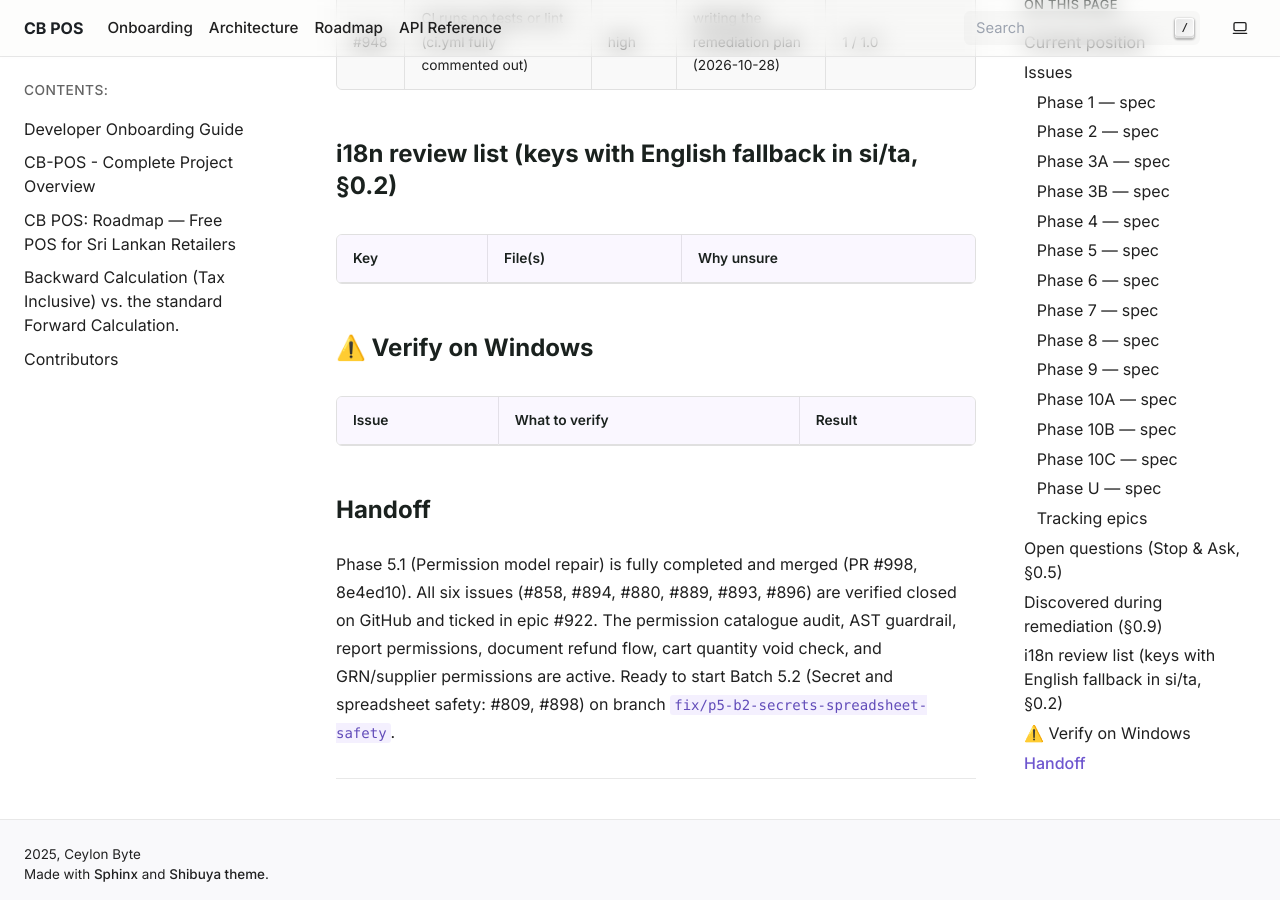
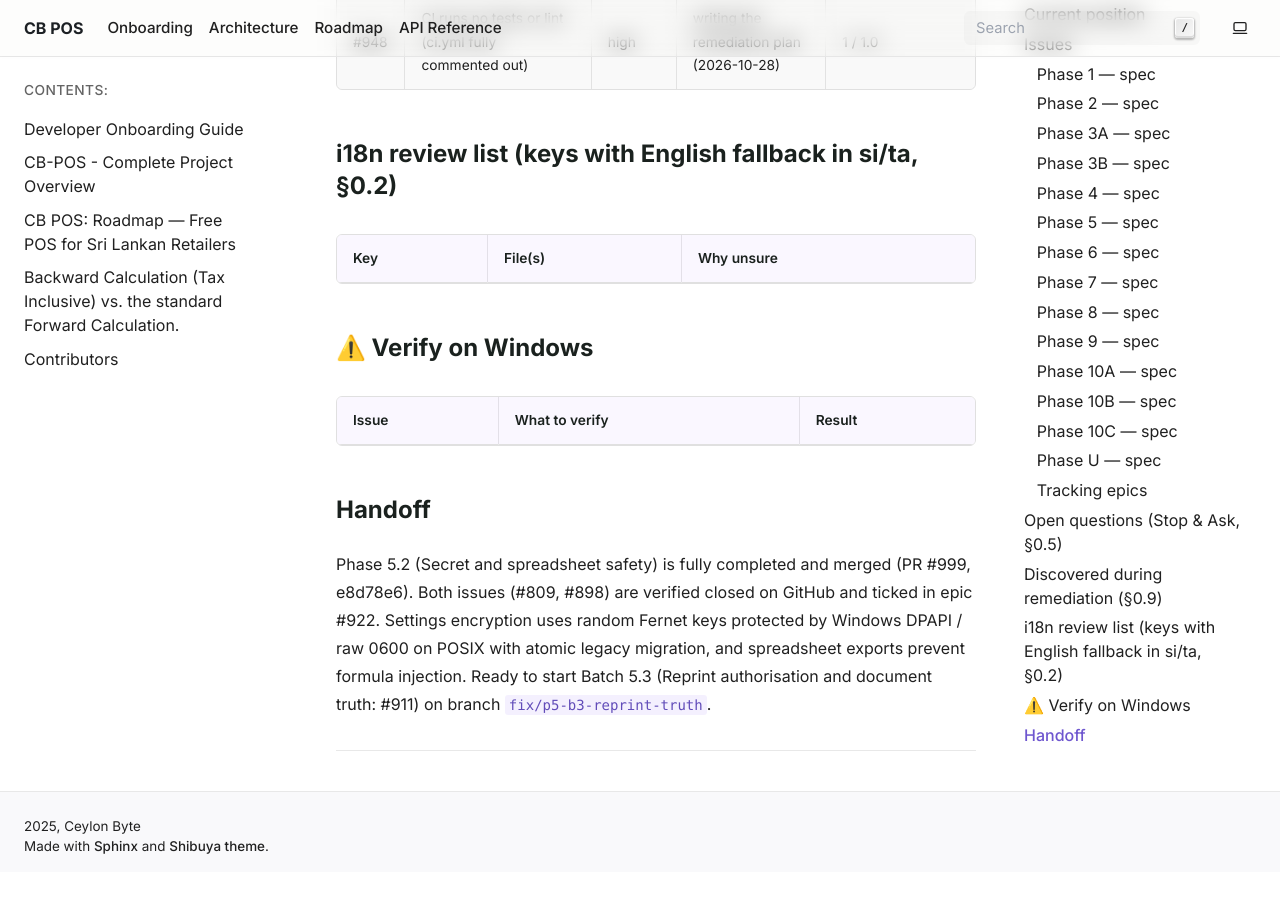
Before and after one commit to HMAHD/CB-POS, a Sphinx documentation site: the page built from docs/remediation/PROGRESS.md, in a window 1280 px wide and 900 px high, scrolled down 25456 px. Built offline with Sphinx 7.4.7, drawn with Linux system fonts in a browser that asks for light colours; pages that are not in the unit, such as notebooks, are missing from menus; after the commit the page ends 26328 px from its top, so only the background shows below that; some of the changed text lies outside the part shown.

Commit message:
docs(remediation): complete Phase 5.2 and start Batch 5.3

```diff
--- a/docs/remediation/PROGRESS.md
+++ b/docs/remediation/PROGRESS.md
@@ -25,7 +25,7 @@ Statuses: `todo` · `in-progress` · `blocked (Q#)` · `pr-open` · `done` (merg
 
 ## Current position
 
-- Phase: 5 · Batch: 5.2 · Branch: fix/p5-b2-secrets-spreadsheet-safety · PR: none · Last session: 2026-11-07
+- Phase: 5 · Batch: 5.3 · Branch: fix/p5-b3-reprint-truth · PR: none · Last session: 2026-11-07
 
 ## Issues
 
@@ -135,8 +135,8 @@ Statuses: `todo` · `in-progress` · `blocked (Q#)` · `pr-open` · `done` (merg
 | #893 | Lowering a cart line's quantity skips the void permission and leaves no audit… | medium | 5.1 | done | #998 | 8e4ed10 · Require sales.void or override when lowering cart quantity, audit LINE_QTY_REDUCED via CartAuditService |
 | #894 | Eight permissions in the Permissions screen are checked nowhere, and CSV impo… | medium | 5.1 | done | #998 | 8e4ed10 · Permission catalogue audit, remove inventory.delete, gate CSV/categories/units/proforma/maintenance, AST guardrail |
 | #896 | Committing a GRN has no permission check (purchase.create_grn is defined but … | medium | 5.1 | done | #998 | 8e4ed10 · Enforce purchase.create_grn on GRN commit, add suppliers.manage and migration |
-| #809 | Settings encryption key is derived from hostname when missing (predictable) | medium | 5.2 | done | | Random Fernet key, DPAPI/raw protection at rest, atomic legacy migration, unwrap quarantine |
-| #898 | Excel export writes text cells starting with "=" as live formulas (CSV/formul… | medium | 5.2 | done | | Prevent formula injection via XLSX_WRITER_OPTIONS and csv_safe escaping |
+| #809 | Settings encryption key is derived from hostname when missing (predictable) | medium | 5.2 | done | #999 | e8d78e6 · Random Fernet key, DPAPI/raw protection at rest, atomic legacy migration, unwrap quarantine |
+| #898 | Excel export writes text cells starting with "=" as live formulas (CSV/formul… | medium | 5.2 | done | #999 | e8d78e6 · Prevent formula injection via XLSX_WRITER_OPTIONS and csv_safe escaping |
 | #911 | Reprint prints voided sales and credit notes as ordinary "Cash Receipt" dupli… | low | 5.3 | todo | | |
 | #917 | PIN login runs one bcrypt check per active user on the UI thread, freezing th… | low | 5.4 | todo | | |
 | #918 | Three places use the segfault-prone `destroyed` pattern that CLAUDE.md forbid… | low | 5.4 | todo | | |
@@ -304,4 +304,4 @@ Statuses: `todo` · `in-progress` · `blocked (Q#)` · `pr-open` · `done` (merg
 |---|---|---|
 
 ## Handoff
-Phase 5.1 (Permission model repair) is fully completed and merged (PR #998, 8e4ed10). All six issues (#858, #894, #880, #889, #893, #896) are verified closed on GitHub and ticked in epic #922. The permission catalogue audit, AST guardrail, report permissions, document refund flow, cart quantity void check, and GRN/supplier permissions are active. Ready to start Batch 5.2 (Secret and spreadsheet safety: #809, #898) on branch `fix/p5-b2-secrets-spreadsheet-safety`.
+Phase 5.2 (Secret and spreadsheet safety) is fully completed and merged (PR #999, e8d78e6). Both issues (#809, #898) are verified closed on GitHub and ticked in epic #922. Settings encryption uses random Fernet keys protected by Windows DPAPI / raw 0600 on POSIX with atomic legacy migration, and spreadsheet exports prevent formula injection. Ready to start Batch 5.3 (Reprint authorisation and document truth: #911) on branch `fix/p5-b3-reprint-truth`.
```
